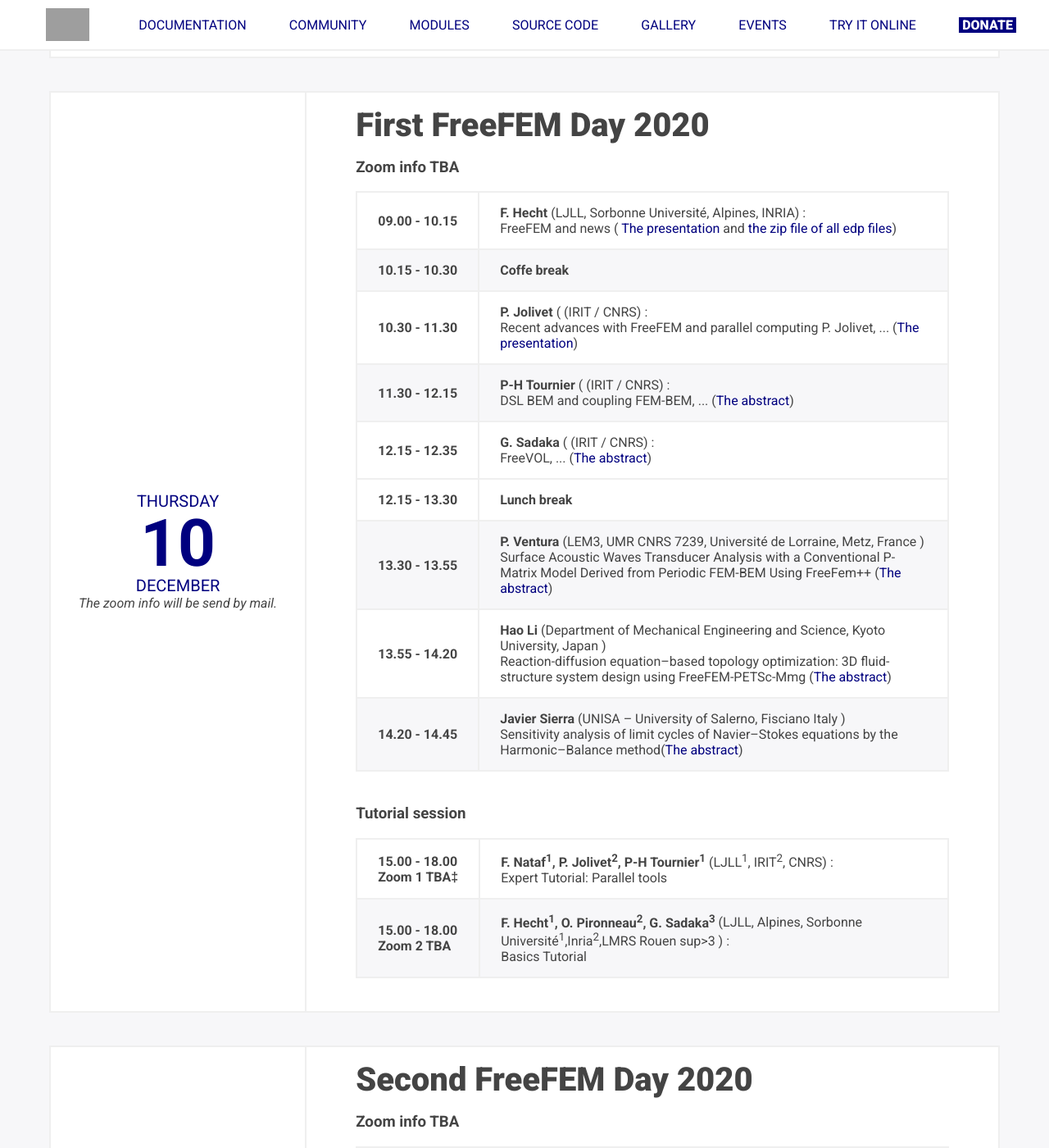
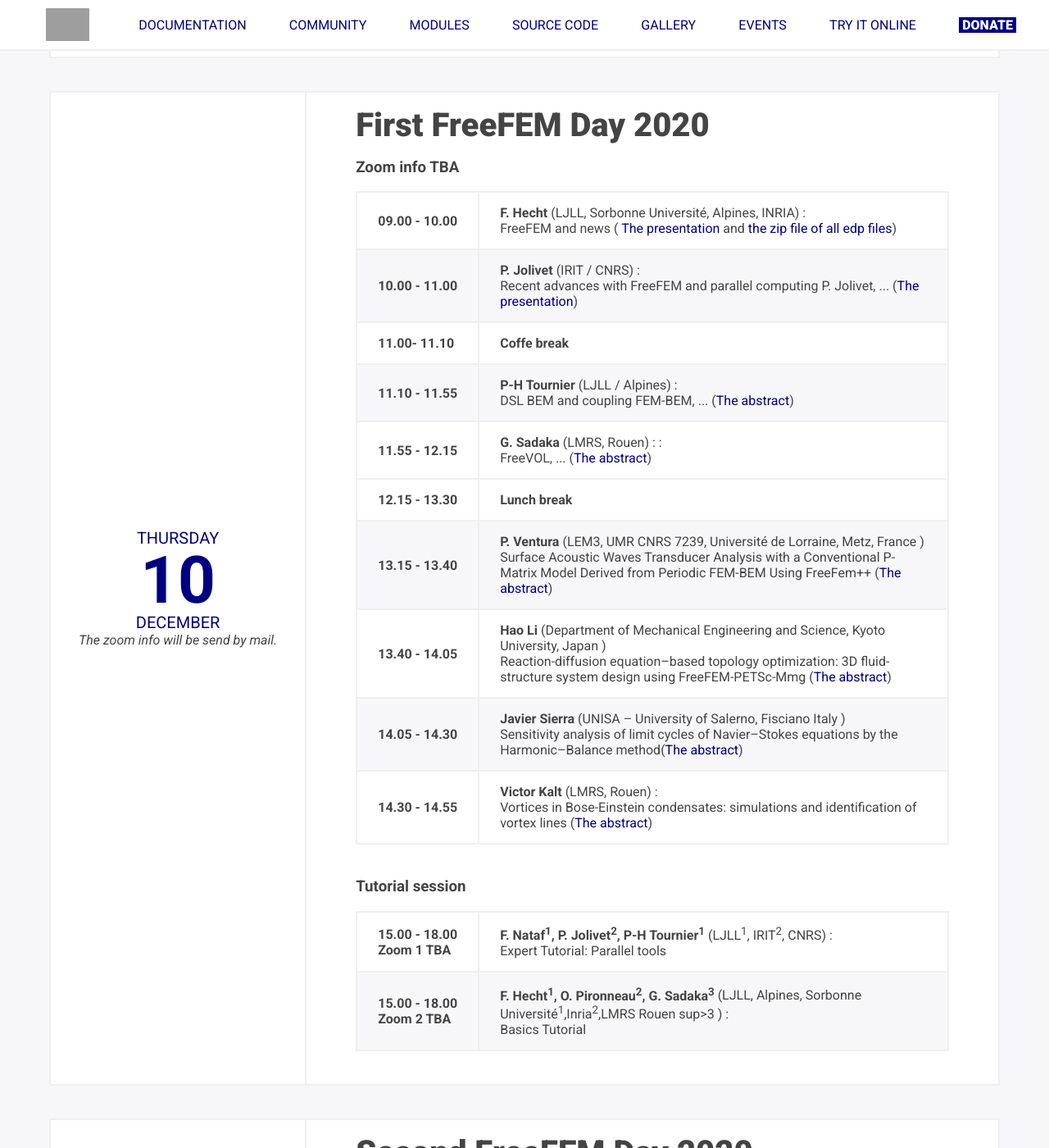
Before and after one commit to FreeFem/FreeFem-website, a Jekyll site: the page built from ffdays.md, in a window 1280 px wide and 1400 px high, scrolled down 930 px. Shown: the whole window at 82% size. Built offline with Jekyll 4.4.1, drawn with Linux system fonts in a browser that asks for light colours; some of the changed text lies outside the part shown.

Commit message:
add missing talk

```diff
--- a/_layouts/ffdays.html
+++ b/_layouts/ffdays.html
@@ -50,42 +50,45 @@
 
             <table class="table table-striped">
               <tr>
-				 <th scope="row">09.00 - 10.15<br> </th>
+				 <th scope="row">09.00 - 10.00<br> </th>
                 <td>
                   <strong>F. Hecht</strong> (LJLL, Sorbonne Université, Alpines, INRIA) :
                   <br>
                   FreeFEM and news (<a href="https://github.com/FreeFem/FreeFem-days/raw/master/2020/slides/talk-FH.pdf"  target="_blank"> The presentation </a> and <a href="https://github.com/FreeFem/FreeFem-days/raw/master/2020/slides/FH-edp.zip"> the zip file of all edp files</a>)
                 </td>
               </tr>
-              <tr>
-				 <th scope="row">10.15 - 10.30<br> </th>
-                <td>
-                  <strong>Coffe break</strong>
-                  <br>
-                </td>
-              </tr>
 
               <tr>
-		<th scope="row">10.30 - 11.30 <br> </th>
+		<th scope="row">10.00 - 11.00 <br> </th>
 		<td>
-    		    <strong>P. Jolivet</strong> ( (IRIT / CNRS) :
+    		    <strong>P. Jolivet</strong> (IRIT / CNRS) :
     		<br>
 
       Recent advances with FreeFEM and parallel computing P. Jolivet, ... (<a href="https://github.com/FreeFem/FreeFem-days/raw/master/2020/slides/PJ.pdf"  target="_blank">The presentation</a>)
    </td>
+</tr>
+
+   <tr>
+		 <th scope="row">11.00- 11.10<br> </th>
+     <td>
+       <strong>Coffe break</strong>
+       <br>
+     </td>
+   </tr>
+
               <tr>
-		<th scope="row">11.30 - 12.15 <br> </th>
+		<th scope="row">11.10 - 11.55 <br> </th>
 		<td>
-    		    <strong>P-H Tournier </strong> ( (IRIT / CNRS) :
+    		    <strong>P-H Tournier </strong>  (LJLL / Alpines) :
     		<br>
 
      DSL BEM and  coupling FEM-BEM, ... (<a href="https://github.com/FreeFem/FreeFem-days/raw/master/2020/slides/PHT.pdf"  target="_blank">The abstract</a>)
    </td>
    </td>
               <tr>
-		<th scope="row">12.15 - 12.35 <br> </th>
+		<th scope="row">11.55 - 12.15 <br> </th>
 		<td>
-    		    <strong>G. Sadaka </strong> ( (IRIT / CNRS) :
+    		    <strong>G. Sadaka </strong>   (LMRS, Rouen) : :
     		<br>
 
      FreeVOL, ... (<a href="https://github.com/FreeFem/FreeFem-days/raw/master/2020/slides/GS.pdf"  target="_blank">The abstract</a>)
@@ -103,7 +106,7 @@
                 </td>
               </tr>
               <tr>
-				 <th scope="row">13.30 - 13.55<br> </th>
+				 <th scope="row">13.15 - 13.40<br> </th>
                 <td>
                   <strong> P. Ventura </strong> (LEM3, UMR CNRS 7239, Université de Lorraine, Metz, France )
                   <br>
@@ -112,7 +115,7 @@
 
               </tr>
               <tr>
-				 <th scope="row">13.55 - 14.20<br> </th>
+				 <th scope="row">13.40 - 14.05<br> </th>
                 <td>
                   <strong> Hao Li </strong> (Department of Mechanical Engineering and Science, Kyoto University, Japan )
                   <br>
@@ -121,11 +124,20 @@
 
               </tr>
               <tr>
-				 <th scope="row">14.20 - 14.45<br> </th>
+				 <th scope="row">14.05 - 14.30<br> </th>
                 <td>
                   <strong> Javier Sierra </strong> (UNISA – University of Salerno, Fisciano Italy )
                   <br>
                 Sensitivity analysis of limit cycles of Navier–Stokes equations by the Harmonic–Balance method(<a href="https://github.com/FreeFem/FreeFem-days/raw/master/2020/slides/JS.pdf" target="_blank">The abstract</a>)
+                </td>
+              </tr>
+              <tr>
+				 <th scope="row">14.30 - 14.55<br> </th>
+                <td>
+                  <strong> Victor Kalt </strong>  (LMRS, Rouen) :
+                  <br>
+		Vortices in Bose-Einstein condensates: simulations and identification of vortex lines
+                 (<a href="https://github.com/FreeFem/FreeFem-days/raw/master/2020/slides/JS.pdf" target="_blank">The abstract</a>)
                 </td>
 
               </tr>
@@ -136,7 +148,7 @@
           <table class="table table-striped">
             <tbody>
               <tr>
-		 <th scope="row">15.00 - 18.00<br>Zoom 1 TBA‡</th>
+		 <th scope="row">15.00 - 18.00<br>Zoom 1 TBA </th>
                 <td>
                   <strong> F. Nataf<sup>1</sup>, P. Jolivet<sup>2</sup>, P-H Tournier<sup>1</sup></strong> (LJLL<sup>1</sup>, IRIT<sup>2</sup>,  CNRS) :
                   <br>
@@ -211,7 +223,7 @@
            	   	  <br>
 		    A Nonnested Augmented Subspace Method for eigenvalue problems
 
-                   (<a href="https://github.com/FreeFem/FreeFem-days/raw/master/2020/slides/HD.pdf">The presentation</a>)
+                   (<a href="https://github.com/FreeFem/FreeFem-days/raw/master/2020/slides/HD.pdf">The abstract</a>)
                   </td>
                 </tr>
 
@@ -232,7 +244,7 @@
            	   	  <br>
 		     Parametric shape optimization using FreeFEM
 
-                   (<a href="https://github.com/FreeFem/FreeFem-days/raw/master/2020/slides/BB.pdf">The presentation</a>)
+                   (<a href="https://github.com/FreeFem/FreeFem-days/raw/master/2020/slides/BB.pdf">The abstract</a>)
                   </td>
                 </tr>
 
@@ -243,7 +255,7 @@
                   <strong>Jeet Desai</strong> (Institut de Recherche Technologique SystemX, 91120 Palaiseau, France, and  LJLL) :
            	   	  <br>Topology optimization in plasticity and quasi-brittle fracture using a level-set method on FreeFEM++
 
-                   (<a href="https://github.com/FreeFem/FreeFem-days/raw/master/2020/slides/JD.pdf">The presentation</a>)
+                   (<a href="https://github.com/FreeFem/FreeFem-days/raw/master/2020/slides/JD.pdf">The abstract</a>)
                   </td>
                 </tr>
                 <tr>
```
